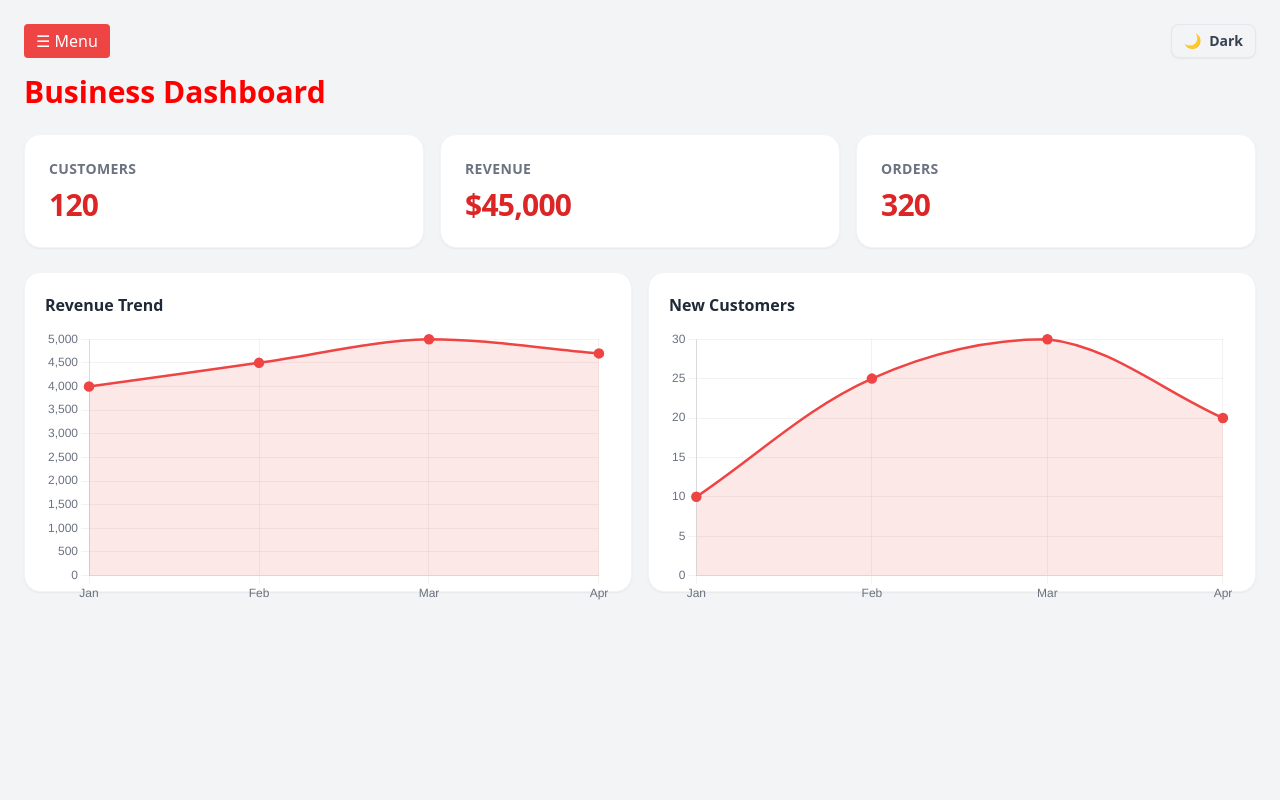
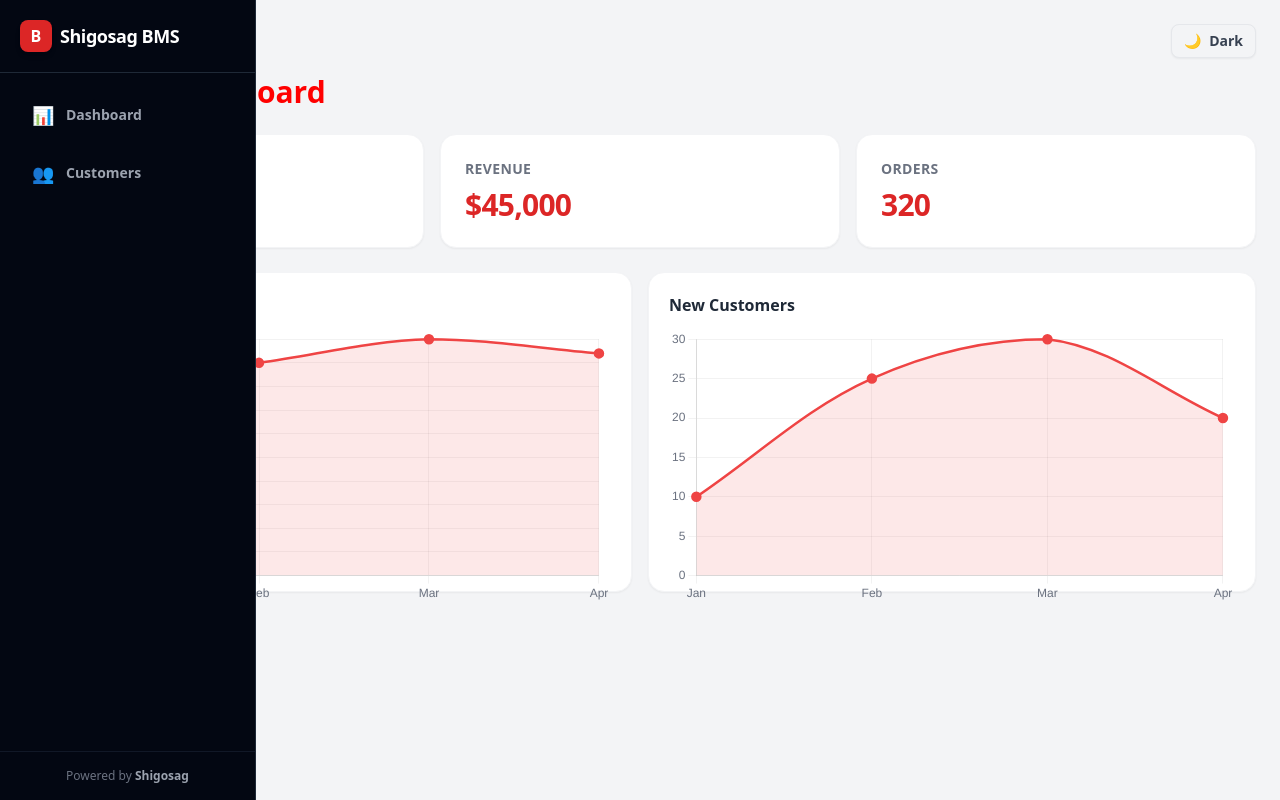
Before and after one commit to Shigosag/Business-Management-System, a React (Vite) app in the folder frontend/: page / in a window 1280 px wide. Built offline with nearby package versions, Linux system fonts and the light colour scheme; no server answers.

Commit message:
Update Sidebar.tsx

```diff
--- a/frontend/src/components/Sidebar.tsx
+++ b/frontend/src/components/Sidebar.tsx
@@ -1,11 +1,80 @@
-export default function Sidebar() {
+interface SidebarProps {
+  currentPage: "dashboard" | "customers";
+  onNavigate: (page: "dashboard" | "customers") => void;
+  isOpen: boolean;
+  onClose: () => void;
+}
+
+export default function Sidebar({
+  currentPage,
+  onNavigate,
+  isOpen,
+  onClose,
+}: SidebarProps) {
+  const navItems: { id: "dashboard" | "customers"; label: string; icon: string }[] = [
+    { id: "dashboard", label: "Dashboard", icon: "📊" },
+    { id: "customers", label: "Customers", icon: "👥" },
+  ];
+
   return (
-    <div className="w-64 bg-black text-white p-5 flex flex-col transition-colors duration-300">
-      <h1 className="text-xl font-bold text-brand">Shigosag BMS</h1>
-      <ul className="mt-6 space-y-3">
-        <li className="hover:text-brand cursor-pointer">Dashboard</li>
-        <li className="hover:text-brand cursor-pointer">Customers</li>
-      </ul>
-    </div>
+    <>
+      {/* Mobile backdrop */}
+      {isOpen && (
+        <div
+          className="fixed inset-0 z-40 bg-black/50 backdrop-blur-sm lg:hidden transition-opacity"
+          onClick={onClose}
+        />
+      )}
+
+      {/* Slide-out navigation drawer */}
+      <aside
+        className={`fixed top-0 bottom-0 left-0 z-40 w-64 bg-gray-950 text-white flex flex-col border-r border-gray-800 transform transition-transform duration-300 ease-in-out lg:translate-x-0 ${
+          isOpen ? "translate-x-0" : "-translate-x-full lg:translate-x-0"
+        }`}
+      >
+        <div className="flex items-center justify-between p-5 border-b border-gray-800">
+          <div className="flex items-center space-x-2">
+            <div className="w-8 h-8 rounded-lg bg-red-600 flex items-center justify-center font-bold text-white shadow-md">
+              B
+            </div>
+            <h1 className="text-lg font-bold tracking-tight text-white">Shigosag BMS</h1>
+          </div>
+          <button
+            onClick={onClose}
+            className="lg:hidden text-gray-400 hover:text-white text-xl"
+            aria-label="Close sidebar"
+          >
+            &times;
+          </button>
+        </div>
+
+        <nav className="flex-1 p-4 space-y-1.5 overflow-y-auto">
+          {navItems.map((item) => {
+            const isActive = currentPage === item.id;
+            return (
+              <button
+                key={item.id}
+                onClick={() => {
+                  onNavigate(item.id);
+                  onClose();
+                }}
+                className={`w-full flex items-center space-x-3 px-4 py-3 rounded-xl text-sm font-semibold transition-all duration-150 ${
+                  isActive
+                    ? "bg-red-600 text-white shadow-lg shadow-red-600/30"
+                    : "text-gray-400 hover:text-white hover:bg-gray-900"
+                }`}
+              >
+                <span className="text-lg">{item.icon}</span>
+                <span>{item.label}</span>
+              </button>
+            );
+          })}
+        </nav>
+
+        <div className="p-4 border-t border-gray-900 text-xs text-gray-500 text-center">
+          Powered by <span className="font-semibold text-gray-400">Shigosag</span>
+        </div>
+      </aside>
+    </>
   );
 }
```
